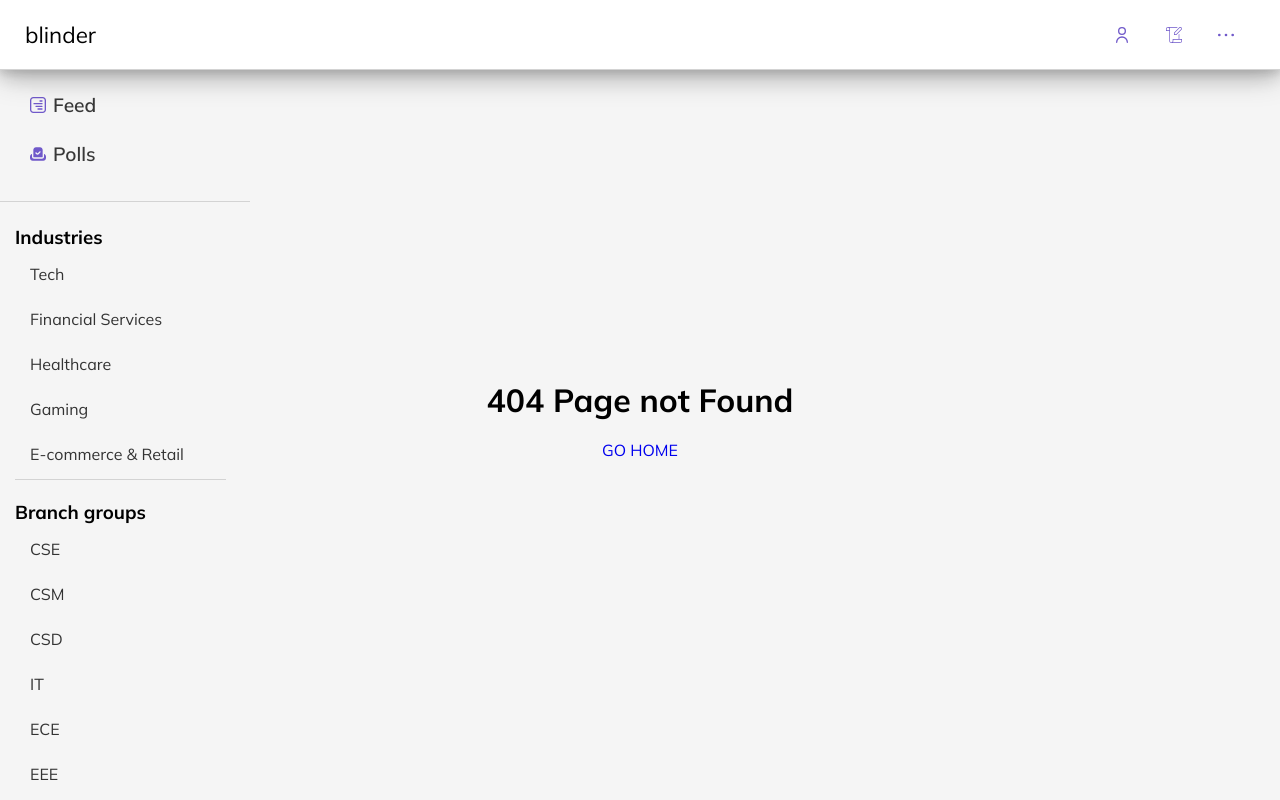
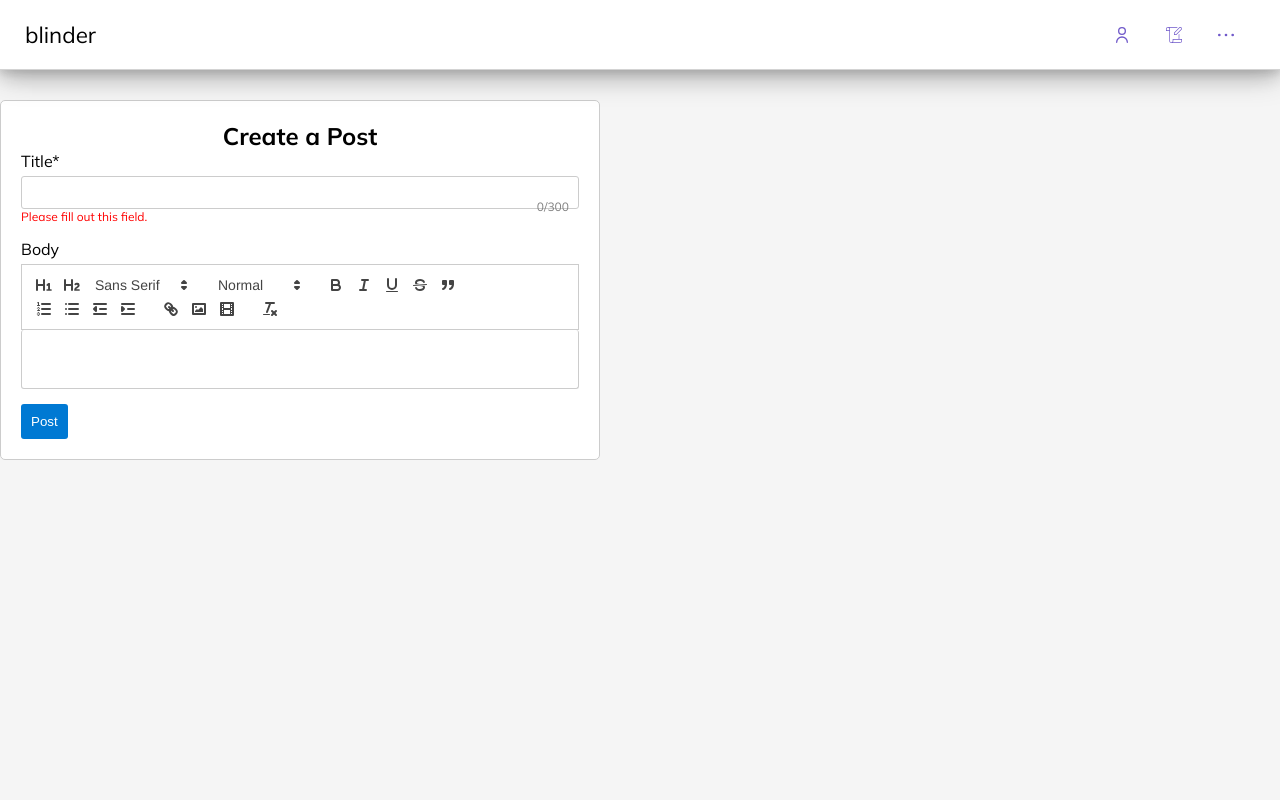
Before and after one commit to choco-dan/gvpBlind, a React (Vite) app in the folder frontend/: page /CreatePost in a window 1280 px wide. Built offline with nearby package versions, Linux system fonts and the light colour scheme; a web font is replaced by a local one.

Commit message:
commited

```diff
--- a/frontend/src/App.jsx
+++ b/frontend/src/App.jsx
@@ -9,14 +9,16 @@ import LandingPage from "./lp/lp.jsx";
 import CommunityPage from './Community/CommunityPage.jsx';
 import Sidebar from './sidebar/sidebar.jsx';
 import Header from './Header/header.jsx'
+import CreatePost from './postPage/postPage.jsx'
 import './App.css';
 
 const App = () => {
   const location = useLocation();
-  const hidePaths = ['/','*','/Login','/SignupPage'];
+  const hideSidebarPaths = ['/','*','/Login','/SignupPage','/CreatePost'];
+  const hideHeaderPaths = ['/','*','/Login', '/SignupPage'];
   const [valid,setValid]=useState(false);
-  const shouldHideSidebar = hidePaths.includes(location.pathname);
-  const shouldHideHeader = hidePaths.includes(location.pathname);
+  const shouldHideSidebar = hideSidebarPaths.includes(location.pathname);
+  const shouldHideHeader = hideHeaderPaths.includes(location.pathname);
   const login=()=>set
   return (
     <div className="app-container">
@@ -36,6 +38,7 @@ const App = () => {
               <Route path="/SignupPage" element={<SignupPage />} />
               <Route path="/HomePage" element={<HomePage />} />
               <Route path="/Login" element={<Login />} />
+              <Route path = "/CreatePost" element = {<CreatePost />} />
               <Route path="/community/:name" element={<CommunityPage />} />
               <Route path="*" element={<NotFound />} />
             </Routes>
--- /dev/null
+++ b/frontend/src/postPage/postPage.css
@@ -0,0 +1,60 @@
+.create-post-container {
+    max-width: 600px;
+    padding: 20px;
+    border: 1px solid #ccc;
+    border-radius: 5px;
+    background-color: #fff;
+    margin-top:80px;
+  }
+  h2 {
+    text-align: center;
+  }
+
+  .form-group {
+    margin-bottom: 15px;
+    position: relative;
+  }
+  .form-group label {
+    display: block;
+    margin-bottom: 5px;
+  }
+
+  .form-group input,
+  .form-group textarea,
+  .ql-container {
+    width: 100%;
+    padding: 8px;
+    border: 1px solid #ccc;
+    border-radius: 3px;
+  }
+
+  .error-message {
+    color: red;
+    font-size: 12px;
+  }
+
+  .char-counter {
+    position: absolute;
+    right: 10px;
+    bottom: 10px;
+    font-size: 12px;
+    color: gray;
+  }
+
+  .form-actions {
+    display: flex;
+    justify-content: space-between;
+  }
+  .post {
+    padding: 10px;
+    border: none;
+    border-radius: 3px;
+    cursor: pointer;
+  }
+  .post {
+    background-color: #0079d3;
+    color: #fff;
+  }
+  .post:hover {
+    background-color: #005ea6;
+  }
--- /dev/null
+++ b/frontend/src/postPage/postPage.jsx
@@ -0,0 +1,74 @@
+import React, { useState } from 'react';
+import ReactQuill from 'react-quill';
+import 'react-quill/dist/quill.snow.css';
+import './postPage.css';
+
+const CreatePost = () => {
+  const [title, setTitle] = useState('');
+  const [content, setContent] = useState('');
+
+  const handleTitleChange = (e) => {
+    setTitle(e.target.value);
+  };
+
+  const handleContentChange = (value) => {
+    setContent(value);
+  };
+
+  const handleSubmit = (e) => {
+    e.preventDefault();
+    console.log('Post submitted:', { title, content });
+  };
+
+  const modules = {
+    toolbar: [
+      [{ 'header': '1'}, {'header': '2'}, { 'font': [] }],
+      [{size: []}],
+      ['bold', 'italic', 'underline', 'strike', 'blockquote'],
+      [{'list': 'ordered'}, {'list': 'bullet'}, {'indent': '-1'}, {'indent': '+1'}],
+      ['link', 'image', 'video'],
+      ['clean']
+    ],
+  };
+
+  const formats = [
+    'header', 'font', 'size',
+    'bold', 'italic', 'underline', 'strike', 'blockquote',
+    'list', 'bullet', 'indent',
+    'link', 'image', 'video'
+  ];
+
+  return (
+    <div className="create-post-container">
+      <h2>Create a Post</h2>
+      <form onSubmit={handleSubmit}>
+        <div className="form-group">
+          <label htmlFor="title">Title*</label>
+          <input
+            type="text"
+            id="title"
+            value={title}
+            onChange={handleTitleChange}
+            required
+          />
+          <p className="error-message">Please fill out this field.</p>
+          <div className="char-counter">{title.length}/300</div>
+        </div>
+        <div className="form-group">
+          <label htmlFor="content">Body</label>
+          <ReactQuill
+            value={content}
+            onChange={handleContentChange}
+            modules={modules}
+            formats={formats}
+          />
+        </div>
+        <div className="form-actions">
+          <button type="submit" className="post">Post</button>
+        </div>
+      </form>
+    </div>
+  );
+};
+
+export default CreatePost
```
